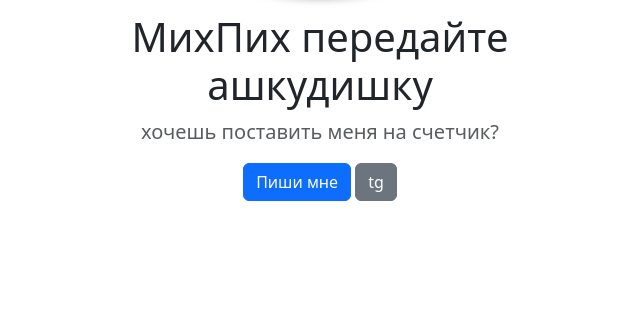
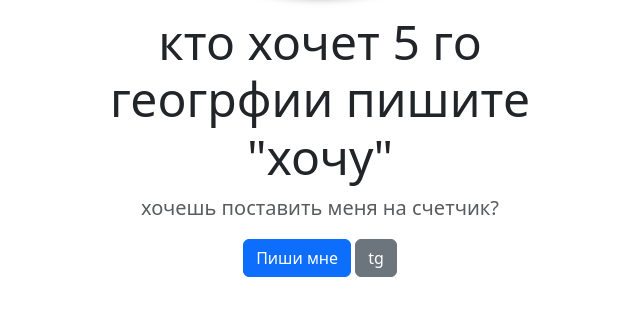
Before and after one commit to Rewwi1/Rewwi1.github.io, a plain HTML site: page index.html in a window 1280 px wide. Shown: the part 342-658 px from the top of the page, without its empty margins (320-960 px from the left). Drawn offline with nearby package versions, Linux system fonts and the light colour scheme.

Commit message:
Update index.html

```diff
--- a/index.html
+++ b/index.html
@@ -27,7 +27,7 @@
             src="https://i.ibb.co/2dCRzJL/img1.jpg"
             alt="MihPih"
           />
-          <h1 class="fw-light">МихПих передайте ашкудишку</h1>
+          <h1 class="fw-light"><big>кто хочет 5 го геогрфии пишите "хочу"</big></h1>
           <p class="lead text-muted">хочешь поставить меня на счетчик?</p>
           <a
             href="https://vk.com/akademburg?from=search"
```
